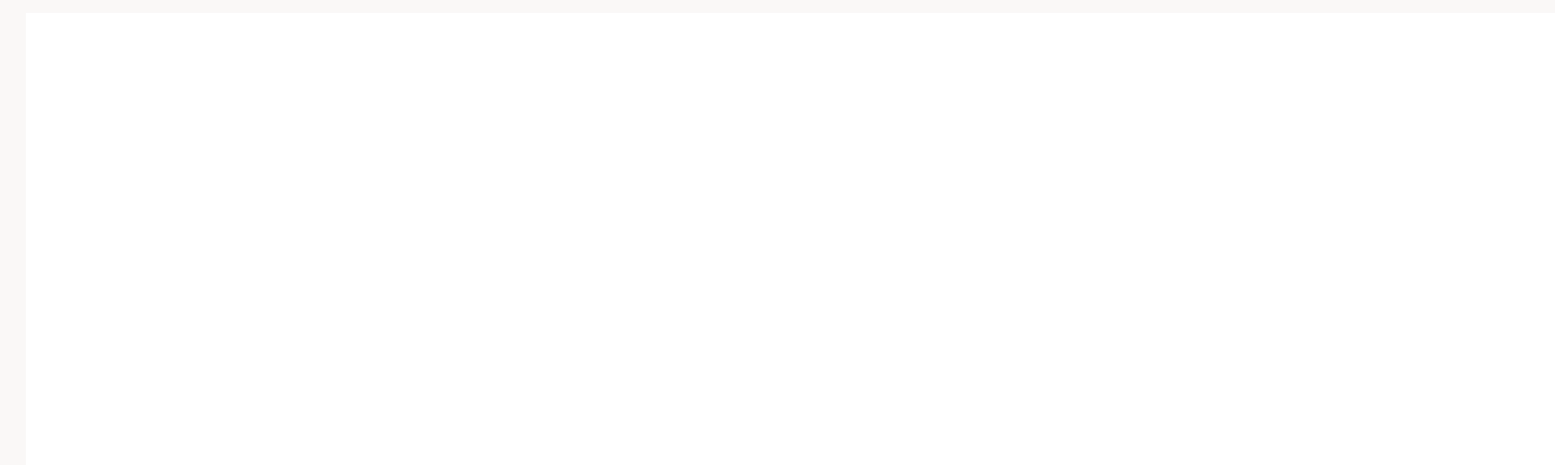
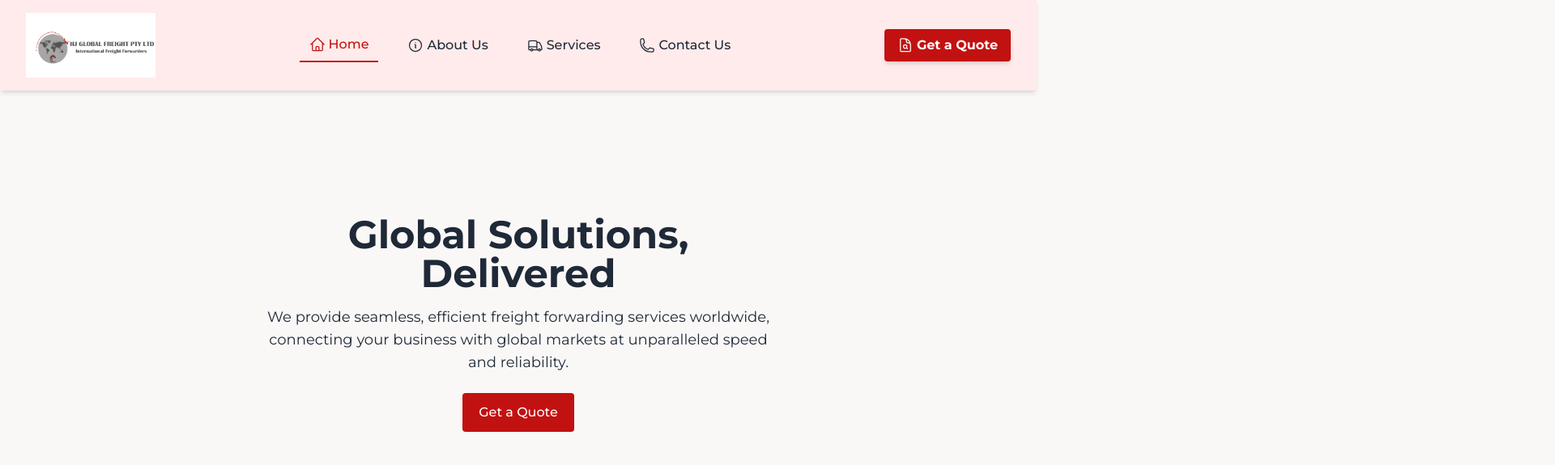
Before and after one commit to sujith248/HJ-Global-Freight, a Next.js app: page / in a window 1280 px wide. Shown: the top 575 px of the page at 81% size, 1920 px wide, since content can reach past the window. Built offline with nearby package versions, Linux system fonts and the light colour scheme.

Commit message:
added a new navbar

```diff
--- a/src/app/components/navbar.tsx
+++ b/src/app/components/navbar.tsx
@@ -1,6 +1,6 @@
 'use client';
 
-import { useState } from 'react';
+import { useState, useEffect } from 'react';
 import Link from 'next/link';
 import Image from 'next/image';
 import { motion, AnimatePresence } from 'framer-motion';
@@ -12,18 +12,44 @@ import {
     DocumentMagnifyingGlassIcon,
 } from '@heroicons/react/24/outline';
 import Logo from '../../../public/logo.png';
+import { usePathname } from 'next/navigation';
 
 export default function Navbar() {
     const [mobileMenuOpen, setMobileMenuOpen] = useState(false);
+    const pathname = usePathname();
+
+    // Close mobile menu on route change
+    useEffect(() => {
+        setMobileMenuOpen(false);
+    }, [pathname]);
 
     const mobileMenuVariants = {
-        hidden: { opacity: 0, y: -10 },
+        hidden: { opacity: 0, y: -20 },
         visible: { opacity: 1, y: 0 },
-        exit: { opacity: 0, y: -10 },
+        exit: { opacity: 0, y: -20 },
     };
 
+    const navLinks = [
+        { href: '/', label: 'Home', icon: <HomeIcon className="h-5 w-5" /> },
+        {
+            href: '/about',
+            label: 'About Us',
+            icon: <InformationCircleIcon className="h-5 w-5" />,
+        },
+        {
+            href: '/services',
+            label: 'Services',
+            icon: <TruckIcon className="h-5 w-5" />,
+        },
+        {
+            href: '/contact',
+            label: 'Contact Us',
+            icon: <PhoneIcon className="h-5 w-5" />,
+        },
+    ];
+
     return (
-        <header className="relative z-50">
+        <header className="fixed top-0 left-0 right-0 z-50 bg-brand-light text-neutral-800 shadow-md">
             <a
                 href="#main-content"
                 className="sr-only focus:not-sr-only focus:absolute focus:top-2 focus:left-2 focus:z-50 focus:bg-white focus:text-black focus:px-3 focus:py-2 focus:rounded"
@@ -32,60 +58,40 @@ export default function Navbar() {
             </a>
             <nav
                 aria-label="Main Navigation"
-                role="navigation"
-                className="flex-shrink-0 bg-[#faf8f7] text-neutral-800 border-b border-neutral-200"
+                className="flex items-center justify-between max-w-7xl mx-auto px-4 py-4 sm:px-6 lg:px-8"
             >
-                <div className="mx-auto flex max-w-7xl items-center justify-between px-4 py-4 sm:px-6 lg:px-8">
-                    <div className="flex-shrink-0">
                 <Link href="/" aria-label="Go to homepage">
                     <Image
                         src={Logo}
                         alt="HJ Global Freight Company - Logo"
-                                width={120}
-                                height={40}
-                                className="h-auto w-auto object-contain"
+                        className="h-20 w-auto"
                         priority
                     />
                 </Link>
-                    </div>
 
                 {/* Desktop Menu */}
                 <div className="hidden md:flex md:items-center md:space-x-6">
+                    {navLinks.map((link) => (
                         <Link
-                            href="/"
-                            className="inline-flex items-center space-x-1 px-3 py-2 text-base font-medium hover:text-brand transition-transform duration-200 focus:outline-none focus:ring-2 focus:ring-offset-2 focus:ring-brand hover:scale-105"
+                            key={link.href}
+                            href={link.href}
+                            className={`inline-flex items-center space-x-1 px-3 py-2 text-base font-medium ${
+                                pathname === link.href
+                                    ? 'text-brand border-b-2 border-brand'
+                                    : 'text-neutral-800 hover:text-brand'
+                            } transition-colors duration-200 focus:outline-none focus:ring-2 focus:ring-offset-2 focus:ring-brand hover:scale-105`}
                         >
-                            <HomeIcon className="h-5 w-5" />
-                            <span>Home</span>
+                            {link.icon}
+                            <span>{link.label}</span>
                         </Link>
-                        <Link
-                            href="/about"
-                            className="inline-flex items-center space-x-1 px-3 py-2 text-base font-medium hover:text-brand transition-transform duration-200 focus:outline-none focus:ring-2 focus:ring-offset-2 focus:ring-brand hover:scale-105"
-                        >
-                            <InformationCircleIcon className="h-5 w-5" />
-                            <span>About Us</span>
-                        </Link>
-                        <Link
-                            href="/services"
-                            className="inline-flex items-center space-x-1 px-3 py-2 text-base font-medium hover:text-brand transition-transform duration-200 focus:outline-none focus:ring-2 focus:ring-offset-2 focus:ring-brand hover:scale-105"
-                        >
-                            <TruckIcon className="h-5 w-5" />
-                            <span>Services</span>
-                        </Link>
-                        <Link
-                            href="/contact"
-                            className="inline-flex items-center space-x-1 px-3 py-2 text-base font-medium hover:text-brand transition-transform duration-200 focus:outline-none focus:ring-2 focus:ring-offset-2 focus:ring-brand hover:scale-105"
-                        >
-                            <PhoneIcon className="h-5 w-5" />
-                            <span>Contact Us</span>
-                        </Link>
+                    ))}
                 </div>
 
                 {/* Desktop CTA */}
                 <div className="hidden md:flex">
                     <Link
                         href="/quote"
-                            className="inline-flex items-center space-x-2 rounded bg-brand px-4 py-2 text-white font-semibold shadow-md hover:bg-brand-hover transition-colors duration-200 focus:outline-none focus:ring-2 focus:ring-offset-2 focus:ring-brand-hover"
+                        className="inline-flex items-center space-x-1 rounded bg-brand px-4 py-2 text-white font-semibold shadow-md hover:bg-brand-hover transition-colors duration-200 focus:outline-none focus:ring-2 focus:ring-offset-2 focus:ring-brand-hover"
                     >
                         <DocumentMagnifyingGlassIcon className="h-5 w-5" />
                         <span>Get a Quote</span>
@@ -135,7 +141,7 @@ export default function Navbar() {
                         )}
                     </button>
                 </div>
-                </div>
+            </nav>
 
             {/* Mobile Menu */}
             <AnimatePresence>
@@ -147,38 +153,24 @@ export default function Navbar() {
                         exit="exit"
                         variants={mobileMenuVariants}
                         transition={{ duration: 0.3, ease: 'easeInOut' }}
-                            className="md:hidden"
+                        className="md:hidden bg-[#faf8f7] shadow-md"
                         id="mobile-menu"
                     >
                         <div className="space-y-1 px-4 pb-4 pt-2">
+                            {navLinks.map((link) => (
                                 <Link
-                                    href="/"
-                                    className="flex items-center space-x-1 rounded px-3 py-2 text-base font-medium text-neutral-800 hover:bg-neutral-100 focus:outline-none focus:ring-2 focus:ring-brand transition-colors duration-200"
+                                    key={link.href}
+                                    href={link.href}
+                                    className={`flex items-center space-x-1 rounded px-3 py-2 text-base font-medium ${
+                                        pathname === link.href
+                                            ? 'text-brand bg-neutral-100'
+                                            : 'text-neutral-800 hover:bg-neutral-100 hover:text-brand'
+                                    } focus:outline-none focus:ring-2 focus:ring-brand transition-colors duration-200`}
                                 >
-                                    <HomeIcon className="h-5 w-5" />
-                                    <span>Home</span>
+                                    {link.icon}
+                                    <span>{link.label}</span>
                                 </Link>
-                                <Link
-                                    href="/about"
-                                    className="flex items-center space-x-1 rounded px-3 py-2 text-base font-medium text-neutral-800 hover:bg-neutral-100 focus:outline-none focus:ring-2 focus:ring-brand transition-colors duration-200"
-                                >
-                                    <InformationCircleIcon className="h-5 w-5" />
-                                    <span>About Us</span>
-                                </Link>
-                                <Link
-                                    href="/services"
-                                    className="flex items-center space-x-1 rounded px-3 py-2 text-base font-medium text-neutral-800 hover:bg-neutral-100 focus:outline-none focus:ring-2 focus:ring-brand transition-colors duration-200"
-                                >
-                                    <TruckIcon className="h-5 w-5" />
-                                    <span>Services</span>
-                                </Link>
-                                <Link
-                                    href="/contact"
-                                    className="flex items-center space-x-1 rounded px-3 py-2 text-base font-medium text-neutral-800 hover:bg-neutral-100 focus:outline-none focus:ring-2 focus:ring-brand transition-colors duration-200"
-                                >
-                                    <PhoneIcon className="h-5 w-5" />
-                                    <span>Contact Us</span>
-                                </Link>
+                            ))}
                             <Link
                                 href="/quote"
                                 className="mt-2 flex items-center justify-center space-x-1 rounded bg-brand px-3 py-2 text-white font-semibold shadow hover:bg-brand-hover focus:outline-none focus:ring-2 focus:ring-offset-2 focus:ring-brand-hover transition-colors duration-200"
@@ -190,7 +182,6 @@ export default function Navbar() {
                     </motion.div>
                 )}
             </AnimatePresence>
-            </nav>
         </header>
     );
 }
--- a/src/app/layout.tsx
+++ b/src/app/layout.tsx
@@ -22,9 +22,9 @@ export default function RootLayout({
 }) {
     return (
         <html lang="en" className={montserrat.className}>
-            <body className="bg-[#faf8f7] text-neutral-800">
+            <body className="bg-[#faf8f7] text-neutral-800 flex flex-col min-h-screen">
                 <Navbar />
-                {children}
+                <main className="flex-grow w-full">{children}</main>
             </body>
         </html>
     );
--- a/src/app/page.tsx
+++ b/src/app/page.tsx
@@ -1,10 +1,12 @@
 'use client';
+
+import Link from 'next/link';
 
 export default function HomePage() {
     return (
         <main
             id="main-content"
-            className="relative w-full h-screen flex flex-col items-center justify-center"
+            className="relative w-full h-full flex flex-col items-center justify-center min-h-screen"
         >
             <div className="max-w-2xl text-center px-4">
                 <h1 className="text-5xl font-bold mb-4">
@@ -15,12 +17,12 @@ export default function HomePage() {
                     worldwide, connecting your business with global markets at
                     unparalleled speed and reliability.
                 </p>
-                <a
+                <Link
                     href="/quote"
                     className="inline-block rounded bg-brand text-white px-5 py-3 font-medium hover:bg-brand-hover transition-colors duration-200 focus:outline-none focus:ring-2 focus:ring-offset-2 focus:ring-brand-hover"
                 >
                     Get a Quote
-                </a>
+                </Link>
             </div>
         </main>
     );
```
Also changed, not shown: tailwind.config.ts (+16 -16 lines). Lines whose indentation alone changed are shown as unchanged.
